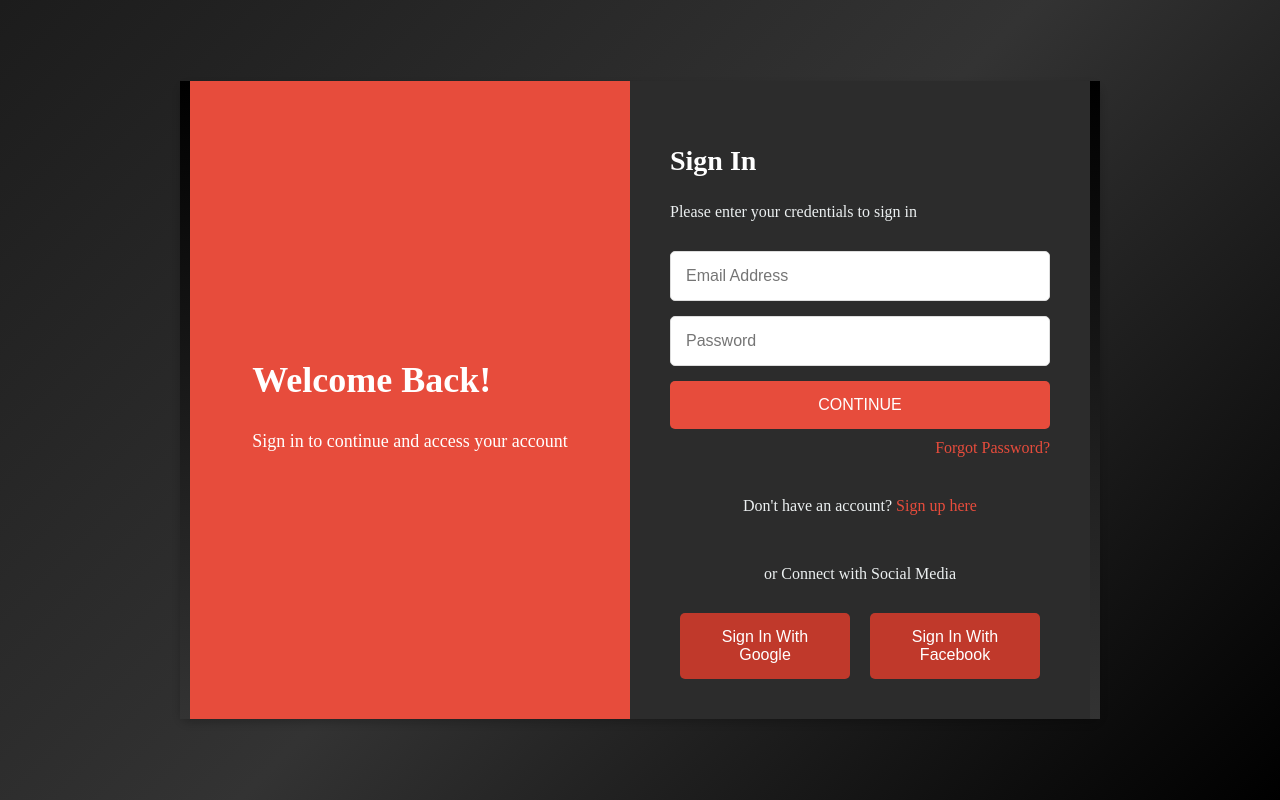
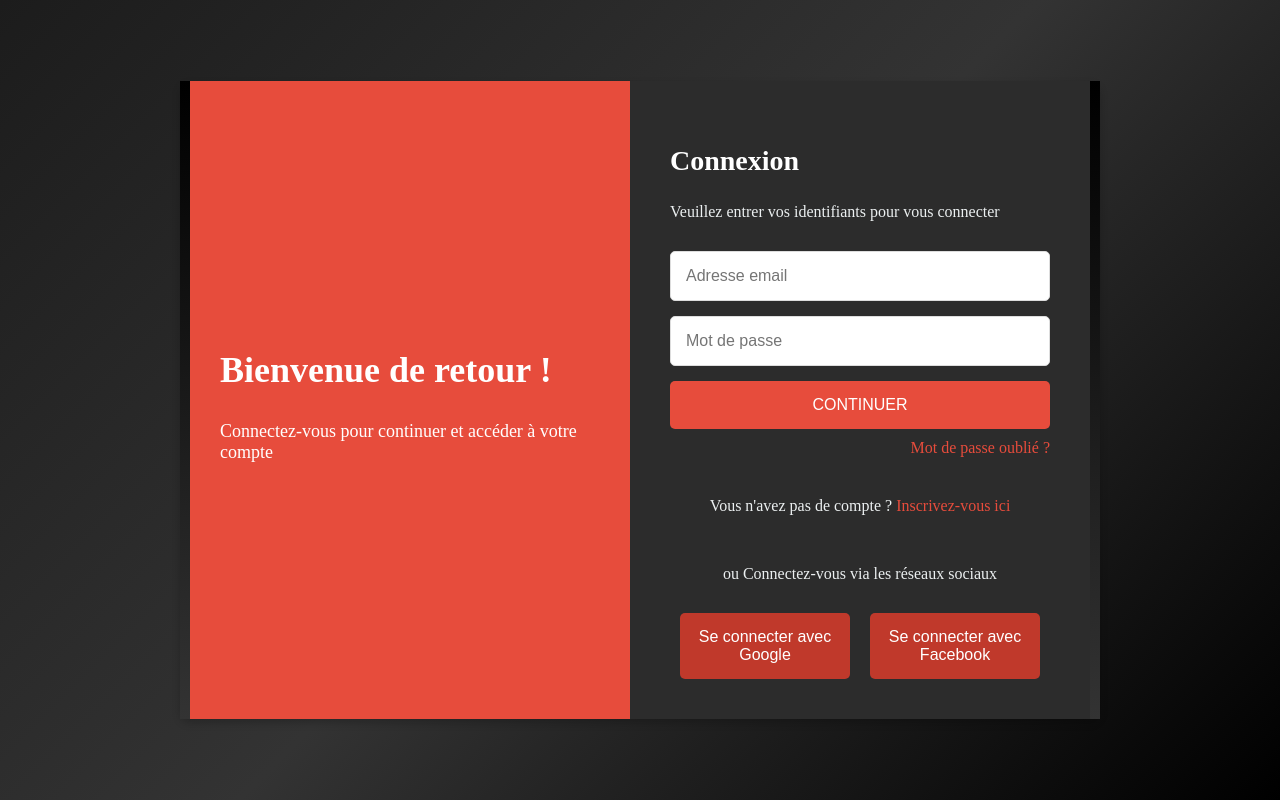
Before and after one commit to AloysRussel1/CollabPro, a React (Vite) app: page /signin in a window 1280 px wide. Built offline with nearby package versions, Linux system fonts and the light colour scheme.

Commit message:
essaie de connexion vias les jwt

```diff
--- a/src/pages/SignIn.jsx
+++ b/src/pages/SignIn.jsx
@@ -1,34 +1,87 @@
-// import React from 'react';
+import React, { useState } from 'react';
+import { useNavigate } from 'react-router-dom';
+import api from './../api/api.js';  // Assurez-vous que votre instance Axios est correctement configurée
 import './../assets/Css/pagesCss/SignIn.css';
 
 const SignIn = () => {
+  const [formData, setFormData] = useState({
+    email: '',
+    password: '',
+  });
+  const [error, setError] = useState(null);
+  const navigate = useNavigate();
+
+  // Gérer les changements dans le formulaire
+  const handleChange = (e) => {
+    const { name, value } = e.target;
+    setFormData({ ...formData, [name]: value });
+  };
+
+  // Gérer la soumission du formulaire
+  const handleSubmit = async (e) => {
+    e.preventDefault();
+    setError(null);
+
+    try {
+      // Envoyer une requête POST pour obtenir le token JWT
+      const response = await api.post('/token/', formData);
+      const { access, refresh } = response.data;
+
+      // Stocker le token JWT (access token)
+      localStorage.setItem('accessToken', access);
+      localStorage.setItem('refreshToken', refresh);
+
+      // Rediriger vers la page protégée (par exemple, le tableau de bord)
+      navigate('/dashboard');
+    } catch (err) {
+      setError('Identifiants invalides. Veuillez réessayer.');
+    }
+  };
+
   return (
     <div className="custom-login-page">
       <div className="custom-login-container">
         <div className="custom-welcome-section">
           <div className="custom-welcome-text">
-            <h2>Welcome Back!</h2>
-            <p>Sign in to continue and access your account</p>
+            <h2>Bienvenue de retour !</h2>
+            <p>Connectez-vous pour continuer et accéder à votre compte</p>
           </div>
         </div>
         <div className="custom-signin-section">
-          <h2>Sign In</h2>
-          <p>Please enter your credentials to sign in</p>
-          <form className="custom-form">
-            <input type="email" placeholder="Email Address" className="custom-input" />
-            <input type="password" placeholder="Password" className="custom-input" />
-            <button className="custom-btn">CONTINUE</button>
+          <h2>Connexion</h2>
+          <p>Veuillez entrer vos identifiants pour vous connecter</p>
+          {error && <p style={{ color: 'red', fontWeight: 'bold' }}>{error}</p>} {/* Afficher l'erreur */}
+          <form className="custom-form" onSubmit={handleSubmit}>
+            <input
+              type="email"
+              name="email"
+              placeholder="Adresse email"
+              className="custom-input"
+              value={formData.email}
+              onChange={handleChange}
+              required
+            />
+            <input
+              type="password"
+              name="password"
+              placeholder="Mot de passe"
+              className="custom-input"
+              value={formData.password}
+              onChange={handleChange}
+              required
+            />
+            <button type="submit" className="custom-btn">CONTINUER</button>
           </form>
           <p className="custom-forgot-password">
-            <a href="/forgot-password" className="forgot-link">Forgot Password?</a>
+            <a href="/forgot-password" className="forgot-link">Mot de passe oublié ?</a>
           </p>
           <p className="custom-alt-action">
-            Don't have an account? <a href="/register" className="alt-link">Sign up here</a>
+            Vous n'avez pas de compte ? <a href="/register" className="alt-link">Inscrivez-vous ici</a>
           </p>
-          <p className="custom-social-text">or Connect with Social Media</p>
+          <p className="custom-social-text">ou Connectez-vous via les réseaux sociaux</p>
           <div className="custom-social-buttons">
-            <button className="custom-google-btn">Sign In With Google</button>
-            <button className="custom-facebook-btn">Sign In With Facebook</button>
+            <button className="custom-google-btn">Se connecter avec Google</button>
+            <button className="custom-facebook-btn">Se connecter avec Facebook</button>
           </div>
         </div>
       </div>
```
